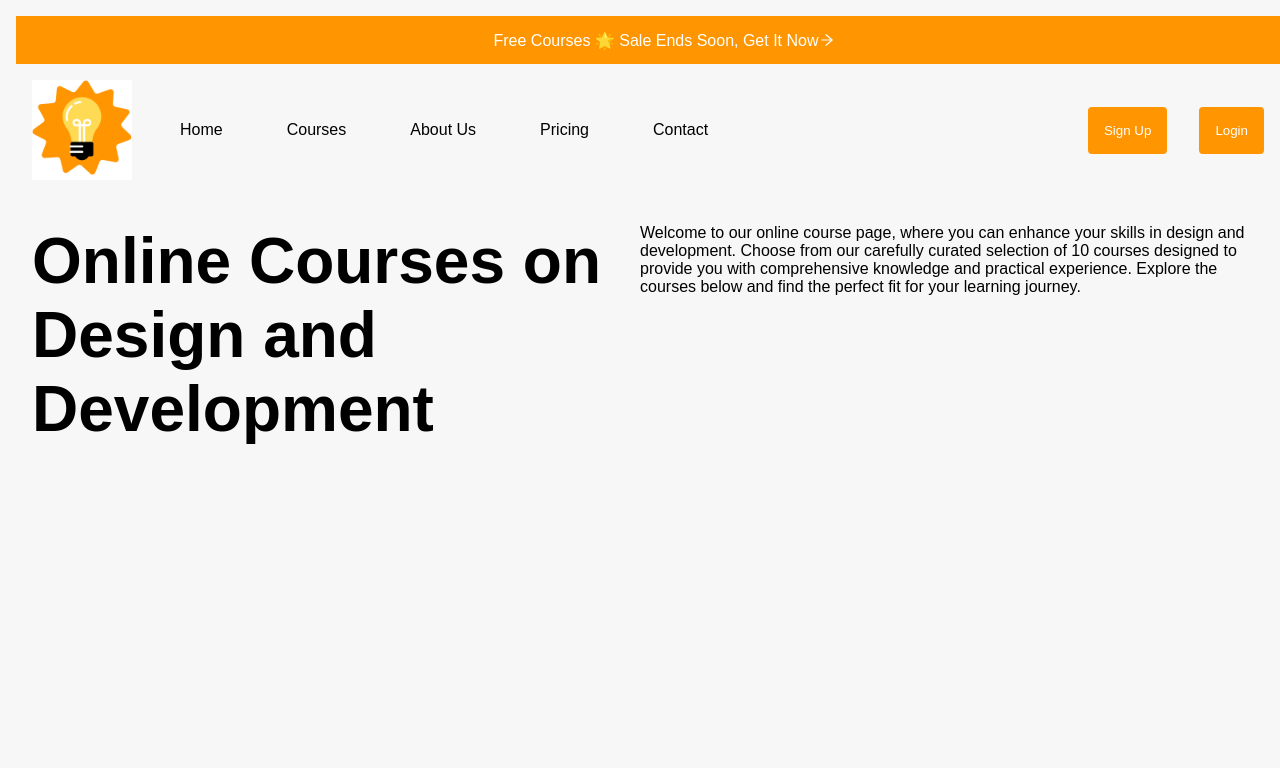
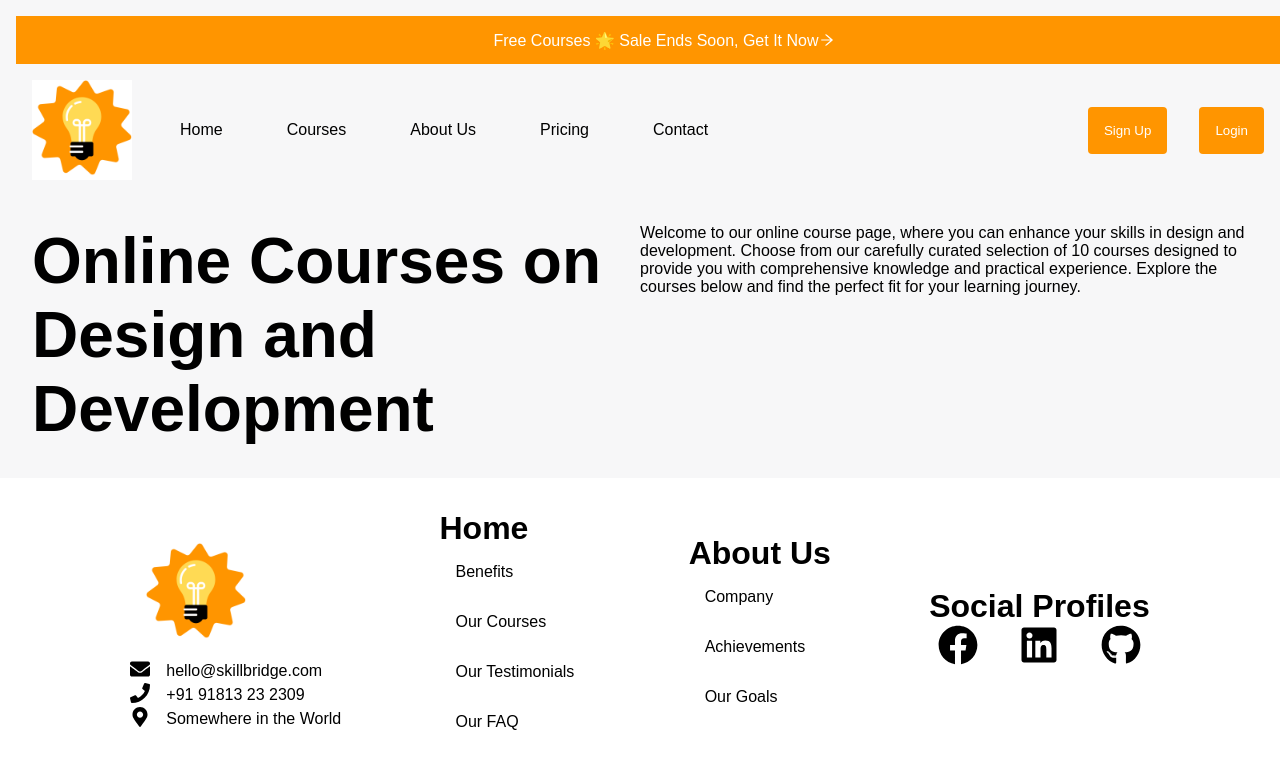
Before and after one commit to munibaweb123/education-website, a Next.js app: page /courses in a window 1280 px wide. Shown: the top 768 px of the page. Built offline with nearby package versions, Linux system fonts and the light colour scheme.

Commit message:
footer work

```diff
--- /dev/null
+++ b/src/app/components/footer.tsx
@@ -0,0 +1,37 @@
+import Image from "next/image"
+import "../css/footer.css"
+import { FaEnvelope,FaPhone,FaMapMarkerAlt,FaFacebook,FaLinkedin,FaGithub } from "react-icons/fa"
+import Link from "next/link"
+export default function Footer(){
+    return(
+        <footer className="footer">
+            <div>
+            <div className="logo">
+                <Image src={"/images/logo.png"} alt="logo" height={100} width={100}/>
+            </div>
+            <p className="para"><div><FaEnvelope size={20}/></div>hello@skillbridge.com</p>
+            <p className="para"><div><FaPhone size={20}/></div>+91 91813 23 2309</p>
+            <p className="para"><div><FaMapMarkerAlt size={20}/></div>Somewhere in the World</p>
+            </div>
+            <div><Link className="link-1" href="/">Home</Link>
+            <ul><li className="list1">Benefits</li>
+            <li className="list1">Our Courses</li>
+            <li className="list1">Our Testimonials</li>
+            <li className="list1">Our FAQ</li>
+            </ul>
+            </div>
+            <div><Link className="link-1" href="/about">About Us</Link>
+            <ul><li className="list1">Company</li>
+            <li className="list1">Achievements</li>
+            <li className="list1">Our Goals</li>
+
+            </ul>
+            </div>
+            <div><h2 className="footer-heading" >Social Profiles</h2>
+            <div className="social"><Link className="link2" href="https://www.facebook.com/share/g1hjCi2Lad2PaRtH/"><FaFacebook size={40}/> </Link>
+            <Link className="link2" href={"https://www.linkedin.com/in/muniba-ahmed-4936391a4/"}> <FaLinkedin size={40}/></Link>
+            <Link className="link2" href={"https://github.com/munibaweb123"}><FaGithub size={40}/></Link></div>
+            </div>
+        </footer>
+    )
+}
--- /dev/null
+++ b/src/app/css/footer.css
@@ -0,0 +1,50 @@
+.footer{
+    background-color: white;
+    padding: 2rem;
+    display: flex;
+    align-items: center;
+    justify-content: space-evenly;
+}
+.logo{
+    padding: 1rem;
+    display: flex;
+    justify-content: start;
+    align-items: flex-start;
+}
+.para{
+    display: flex;
+    align-items: center;
+    justify-content: flex-start;
+    gap: 1rem;
+}
+.social{
+    display: flex;
+    align-items: center;
+    justify-content: space-evenly;
+    gap: 2rem;
+
+}
+.footer-heading{
+    font-size: 2rem;
+    text-align: center;
+
+}
+.link-1{
+    font-size: 2rem;
+    font-weight: bold;
+    text-decoration: none;
+    color: black;
+}
+.link-1:hover{
+    color:#FF9500;
+}
+.link2{
+    color: black;
+}
+.link2:hover{
+    color: #FF9500;
+}
+.list1{
+    list-style: none;
+    padding: 1rem;
+}
--- a/src/app/layout.tsx
+++ b/src/app/layout.tsx
@@ -2,6 +2,7 @@ import type { Metadata } from "next";
 import localFont from "next/font/local";
 import "./globals.css";
 import Header from "./components/header";
+import Footer from "./components/footer";
 
 const geistSans = localFont({
   src: "./fonts/GeistVF.woff",
@@ -31,6 +32,7 @@ export default function RootLayout({
       >
         <Header/>
         {children}
+        <Footer/>
       </body>
     </html>
   );
```
Also changed, not shown: src/app/components/hero.tsx (+27 -1 lines), src/app/css/hero.css (+57 -0 lines).
